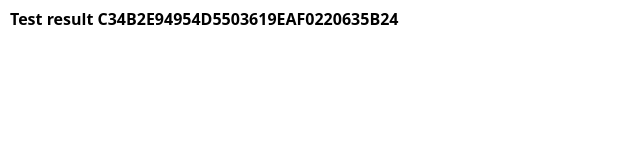
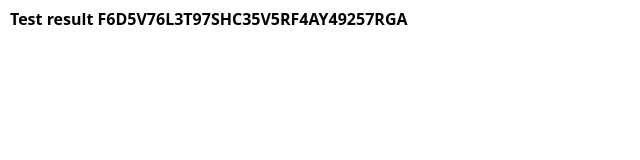
Before and after one commit to medisvit/F6D5V76L3T97SHC35V5RF4AY49257RGA, a plain HTML site: page index.html in a window 1280 px wide. Shown: the full height of the page, 0-640 px from the left. Drawn offline with nearby package versions, Linux system fonts and the light colour scheme.

Commit message:
Update index.html

```diff
--- a/index.html
+++ b/index.html
@@ -16,7 +16,7 @@
     />
   </head>
   <body style="font-size: 8px">
-    <h1 style="margin: 10px">Test result C34B2E94954D5503619EAF0220635B24</h1>
+    <h1 style="margin: 10px">Test result F6D5V76L3T97SHC35V5RF4AY49257RGA</h1>
     <img src="test.jpg" alt="" style="max-width: 100%" />
   </body>
 </html>
```
